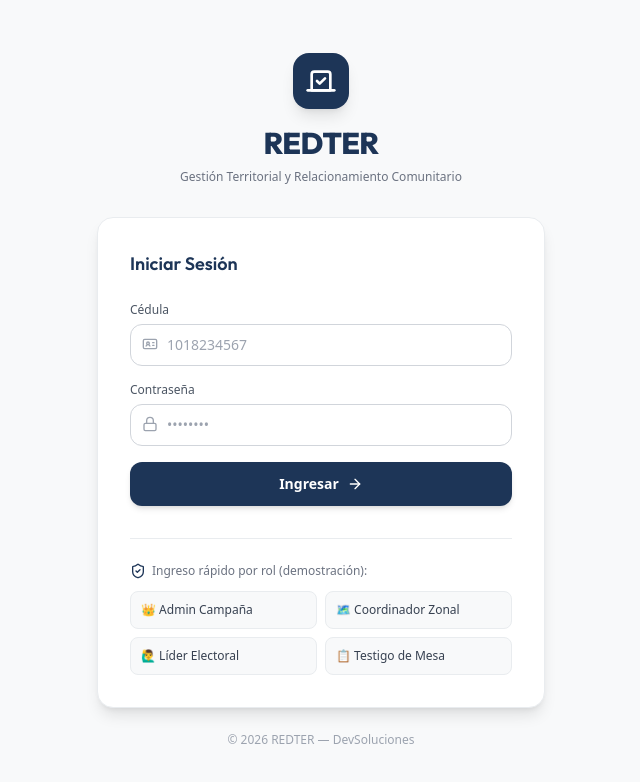
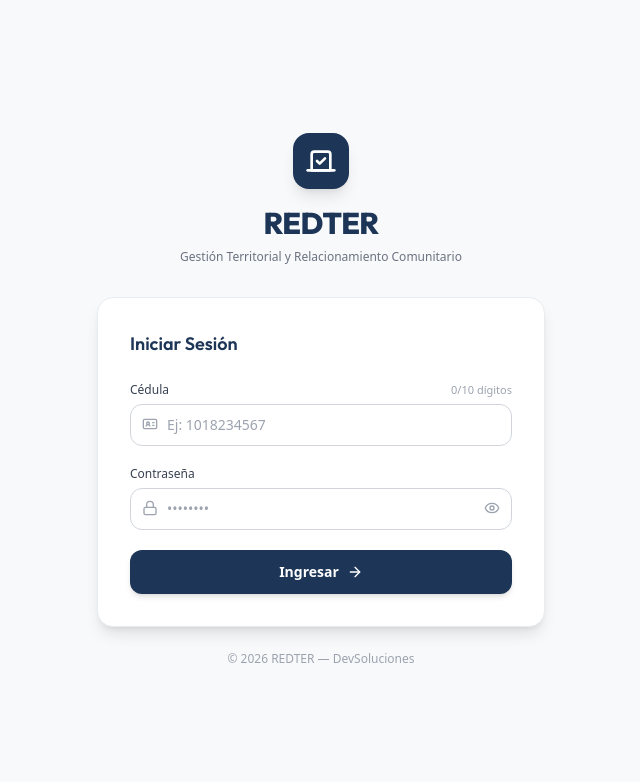
Before and after one commit to jesussilva2017/Redter, a React (Vite) app in the folder client/: page / in a window 1280 px wide. Shown: the top 782 px of the page, without its empty margins (319-959 px from the left). Built offline with nearby package versions, Linux system fonts and the light colour scheme.

Commit message:
Loginpages diseño

```diff
--- a/client/src/pages/LoginPage.tsx
+++ b/client/src/pages/LoginPage.tsx
@@ -1,43 +1,82 @@
 import React, { useState } from 'react';
-import { Vote, Lock, IdCard, ArrowRight, ShieldCheck } from 'lucide-react';
+import { Vote, Lock, IdCard, ArrowRight, AlertCircle, CheckCircle2, Eye, EyeOff } from 'lucide-react';
 import { useAuth } from '../context/AuthContext';
-
-const DEMO_ACCOUNTS = [
-  { cedula: '1018234567', label: '👑 Admin Campaña' },
-  { cedula: '52890123', label: '🗺️ Coordinador Zonal' },
-  { cedula: '79876543', label: '🙋‍♂️ Líder Electoral' },
-  { cedula: '1020304050', label: '📋 Testigo de Mesa' },
-];
 
 export const LoginPage: React.FC = () => {
   const { login } = useAuth();
   const [cedula, setCedula] = useState('');
   const [password, setPassword] = useState('');
-  const [error, setError] = useState('');
+  const [showPassword, setShowPassword] = useState(false);
+  const [touched, setTouched] = useState<{ cedula?: boolean; password?: boolean }>({});
+  const [submitted, setSubmitted] = useState(false);
+  const [serverError, setServerError] = useState('');
   const [loading, setLoading] = useState(false);
+
+  const validateCedula = (val: string): string => {
+    if (!val || val.trim() === '') {
+      return 'Por favor ingresa tu número de cédula.';
+    }
+    if (!/^\d+$/.test(val)) {
+      return 'La cédula solo debe contener números.';
+    }
+    if (val.length < 10) {
+      return `La cédula debe tener 10 números (faltan ${10 - val.length}).`;
+    }
+    if (val.length > 10) {
+      return 'La cédula no puede superar los 10 dígitos.';
+    }
+    return '';
+  };
+
+  const validatePassword = (val: string): string => {
+    if (!val || val.trim() === '') {
+      return 'Por favor ingresa tu contraseña.';
+    }
+    if (val.length < 4) {
+      return 'La contraseña debe tener al menos 4 caracteres.';
+    }
+    return '';
+  };
+
+  const cedulaError = (touched.cedula || submitted) ? validateCedula(cedula) : '';
+  const passwordError = (touched.password || submitted) ? validatePassword(password) : '';
+  const isCedulaValid = cedula.length === 10 && /^\d+$/.test(cedula);
+
+  const handleCedulaChange = (e: React.ChangeEvent<HTMLInputElement>) => {
+    // Solo permitir dígitos y máximo 10 caracteres
+    const rawVal = e.target.value.replace(/\D/g, '').slice(0, 10);
+    setCedula(rawVal);
+    if (serverError) setServerError('');
+  };
+
+  const handlePasswordChange = (e: React.ChangeEvent<HTMLInputElement>) => {
+    setPassword(e.target.value);
+    if (serverError) setServerError('');
+  };
+
+  const handleBlur = (field: 'cedula' | 'password') => {
+    setTouched((prev) => ({ ...prev, [field]: true }));
+  };
 
   const handleSubmit = async (e: React.FormEvent) => {
     e.preventDefault();
-    setError('');
+    setSubmitted(true);
+    setServerError('');
+
+    const cErr = validateCedula(cedula);
+    const pErr = validatePassword(password);
+
+    if (cErr || pErr) {
+      return;
+    }
+
     setLoading(true);
     try {
       await login(cedula, password);
     } catch (err: any) {
-      setError(err.response?.data?.error || 'Error de conexión. Intente nuevamente.');
-    } finally {
-      setLoading(false);
-    }
-  };
-
-  const handleDemoLogin = async (demoCedula: string) => {
-    setCedula(demoCedula);
-    setPassword('redter123');
-    setError('');
-    setLoading(true);
-    try {
-      await login(demoCedula, 'redter123');
-    } catch (err: any) {
-      setError(err.response?.data?.error || 'Error con usuario de prueba');
+      setServerError(
+        err.response?.data?.error || 'Credenciales no válidas o error de conexión. Verifique sus datos.'
+      );
     } finally {
       setLoading(false);
     }
@@ -56,75 +95,150 @@ export const LoginPage: React.FC = () => {
         </div>
 
         {/* Login Form Card */}
-        <div className="bg-white p-8 rounded-2xl shadow-lg border border-line">
+        <div className="bg-white p-6 sm:p-8 rounded-2xl shadow-lg border border-line">
           <h2 className="text-lg font-semibold text-navy mb-6">Iniciar Sesión</h2>
 
-          {error && (
-            <div className="mb-4 p-3 rounded-lg bg-red-50 border border-red-200 text-red-600 text-xs font-medium">
-              {error}
+          {/* Alerta de error de servidor / credenciales */}
+          {serverError && (
+            <div className="mb-5 p-3.5 rounded-xl bg-red-50 border border-red-200 text-red-700 text-xs font-medium flex items-start gap-2.5 shadow-sm transition-all animate-in fade-in">
+              <AlertCircle className="w-4 h-4 text-red-500 flex-shrink-0 mt-0.5" />
+              <div className="flex-1 leading-relaxed">{serverError}</div>
             </div>
           )}
 
-          <form onSubmit={handleSubmit} className="space-y-4">
+          <form onSubmit={handleSubmit} noValidate className="space-y-5">
+            {/* Campo Cédula */}
             <div>
-              <label className="block text-xs font-medium text-gray-600 mb-1.5">Cédula</label>
+              <div className="flex justify-between items-center mb-1.5">
+                <label
+                  htmlFor="cedula"
+                  className={`block text-xs font-medium transition-colors ${
+                    cedulaError ? 'text-red-600' : 'text-gray-700'
+                  }`}
+                >
+                  Cédula
+                </label>
+                <span
+                  className={`text-[11px] font-medium transition-colors ${
+                    isCedulaValid
+                      ? 'text-emerald-600'
+                      : cedula.length > 0
+                      ? 'text-amber-600'
+                      : 'text-gray-400'
+                  }`}
+                >
+                  {cedula.length}/10 dígitos
+                </span>
+              </div>
+
               <div className="relative">
-                <IdCard className="w-4 h-4 text-gray-400 absolute left-3 top-3" />
+                <IdCard
+                  className={`w-4 h-4 absolute left-3 top-3 transition-colors ${
+                    cedulaError ? 'text-red-400' : isCedulaValid ? 'text-emerald-500' : 'text-gray-400'
+                  }`}
+                />
                 <input
+                  id="cedula"
                   type="text"
                   inputMode="numeric"
-                  required
+                  autoComplete="username"
                   value={cedula}
-                  onChange={(e) => setCedula(e.target.value)}
-                  placeholder="1018234567"
-                  className="w-full pl-9 pr-4 py-2.5 bg-white border border-line-strong rounded-xl text-sm text-gray-800 placeholder-gray-400 focus:outline-none focus:border-navy focus:ring-1 focus:ring-navy transition"
+                  onChange={handleCedulaChange}
+                  onBlur={() => handleBlur('cedula')}
+                  placeholder="Ej: 1018234567"
+                  className={`w-full pl-9 pr-9 py-2.5 bg-white border rounded-xl text-sm transition-all focus:outline-none ${
+                    cedulaError
+                      ? 'border-red-500 bg-red-50/20 text-red-900 focus:border-red-500 focus:ring-2 focus:ring-red-200'
+                      : isCedulaValid
+                      ? 'border-emerald-500 focus:border-emerald-500 focus:ring-2 focus:ring-emerald-100 text-gray-800'
+                      : 'border-line-strong text-gray-800 placeholder-gray-400 focus:border-navy focus:ring-2 focus:ring-navy/10'
+                  }`}
                 />
+                {isCedulaValid && !cedulaError && (
+                  <CheckCircle2 className="w-4 h-4 text-emerald-500 absolute right-3 top-3 pointer-events-none" />
+                )}
               </div>
+
+              {/* Mensaje de alerta para cédula */}
+              {cedulaError && (
+                <p className="mt-1.5 text-xs text-red-600 flex items-center gap-1.5 font-medium transition-all animate-in fade-in">
+                  <AlertCircle className="w-3.5 h-3.5 flex-shrink-0" />
+                  <span>{cedulaError}</span>
+                </p>
+              )}
             </div>
 
+            {/* Campo Contraseña */}
             <div>
-              <label className="block text-xs font-medium text-gray-600 mb-1.5">Contraseña</label>
+              <div className="flex justify-between items-center mb-1.5">
+                <label
+                  htmlFor="password"
+                  className={`block text-xs font-medium transition-colors ${
+                    passwordError ? 'text-red-600' : 'text-gray-700'
+                  }`}
+                >
+                  Contraseña
+                </label>
+              </div>
+
               <div className="relative">
-                <Lock className="w-4 h-4 text-gray-400 absolute left-3 top-3" />
+                <Lock
+                  className={`w-4 h-4 absolute left-3 top-3 transition-colors ${
+                    passwordError ? 'text-red-400' : 'text-gray-400'
+                  }`}
+                />
                 <input
-                  type="password"
-                  required
+                  id="password"
+                  type={showPassword ? 'text' : 'password'}
+                  autoComplete="current-password"
                   value={password}
-                  onChange={(e) => setPassword(e.target.value)}
+                  onChange={handlePasswordChange}
+                  onBlur={() => handleBlur('password')}
                   placeholder="••••••••"
-                  className="w-full pl-9 pr-4 py-2.5 bg-white border border-line-strong rounded-xl text-sm text-gray-800 placeholder-gray-400 focus:outline-none focus:border-navy focus:ring-1 focus:ring-navy transition"
+                  className={`w-full pl-9 pr-10 py-2.5 bg-white border rounded-xl text-sm transition-all focus:outline-none ${
+                    passwordError
+                      ? 'border-red-500 bg-red-50/20 text-red-900 focus:border-red-500 focus:ring-2 focus:ring-red-200'
+                      : 'border-line-strong text-gray-800 placeholder-gray-400 focus:border-navy focus:ring-2 focus:ring-navy/10'
+                  }`}
                 />
+                <button
+                  type="button"
+                  onClick={() => setShowPassword(!showPassword)}
+                  aria-label={showPassword ? 'Ocultar contraseña' : 'Ver contraseña'}
+                  className="absolute right-3 top-3 text-gray-400 hover:text-gray-600 transition-colors focus:outline-none"
+                >
+                  {showPassword ? <EyeOff className="w-4 h-4" /> : <Eye className="w-4 h-4" />}
+                </button>
               </div>
+
+              {/* Mensaje de alerta para contraseña */}
+              {passwordError && (
+                <p className="mt-1.5 text-xs text-red-600 flex items-center gap-1.5 font-medium transition-all animate-in fade-in">
+                  <AlertCircle className="w-3.5 h-3.5 flex-shrink-0" />
+                  <span>{passwordError}</span>
+                </p>
+              )}
             </div>
 
+            {/* Botón Ingresar */}
             <button
               type="submit"
               disabled={loading}
-              className="w-full mt-2 py-3 px-4 bg-navy hover:bg-navy-light text-white font-semibold text-sm rounded-xl shadow-md transition flex items-center justify-center gap-2 disabled:opacity-50"
+              className="w-full mt-3 py-3 px-4 bg-navy hover:bg-navy-light active:scale-[0.99] text-white font-semibold text-sm rounded-xl shadow-md hover:shadow-lg transition-all flex items-center justify-center gap-2 disabled:opacity-50 disabled:pointer-events-none"
             >
-              {loading ? 'Ingresando...' : 'Ingresar'}
-              <ArrowRight className="w-4 h-4" />
+              {loading ? (
+                <>
+                  <div className="w-4 h-4 border-2 border-white/30 border-t-white rounded-full animate-spin" />
+                  <span>Validando credenciales...</span>
+                </>
+              ) : (
+                <>
+                  <span>Ingresar</span>
+                  <ArrowRight className="w-4 h-4" />
+                </>
+              )}
             </button>
           </form>
-
-          {/* Quick Demo Access Roles */}
-          <div className="mt-8 pt-6 border-t border-line">
-            <p className="text-xs text-gray-500 font-medium mb-3 flex items-center gap-1.5">
-              <ShieldCheck className="w-4 h-4 text-navy" /> Ingreso rápido por rol (demostración):
-            </p>
-            <div className="grid grid-cols-2 gap-2 text-xs">
-              {DEMO_ACCOUNTS.map((acc) => (
-                <button
-                  key={acc.cedula}
-                  type="button"
-                  onClick={() => handleDemoLogin(acc.cedula)}
-                  className="p-2.5 bg-surface-subtle hover:bg-line border border-line rounded-lg text-gray-700 text-left font-medium transition"
-                >
-                  {acc.label}
-                </button>
-              ))}
-            </div>
-          </div>
         </div>
 
         <p className="text-center text-xs text-gray-400 mt-6">
```
